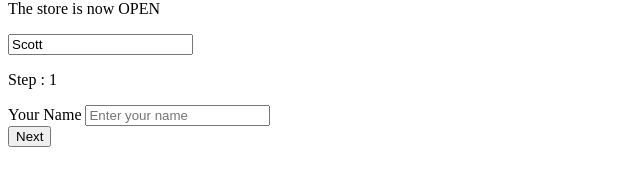
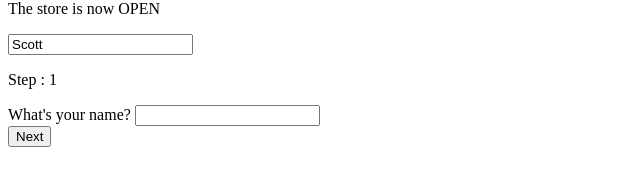
Before and after one commit to MuaviyaImran/svelte-learn-basic, a SvelteKit app: page / in a window 1280 px wide. Shown: the part 251-436 px from the top of the page, without its empty margins (0-640 px from the left). Built offline with nearby package versions, Linux system fonts and the light colour scheme.

Commit message:
Completed Form Submission

```diff
--- a/src/routes/Forms.svelte
+++ b/src/routes/Forms.svelte
@@ -1,61 +1,67 @@
 <script lang="ts">
 	let formState = $state({
-		name: '',
-		birthday: '',
+		answers: {},
 		step: 0,
 		error: ''
 	});
+	const QUESTIONS = [
+		{
+			question: "What's your name?",
+			type: 'text',
+			id: 'name'
+		},
+		{
+			question: "What's your birthday?",
+			type: 'date',
+			id: 'birthday'
+		},
+		{
+			question: "What's your favorite color? (Select one)",
+			type: 'color',
+			id: 'color'
+		}
+	];
+	function nextStep(id: string) {
+		if (formState.answers[id]) {
+			formState.step += 1;
+			formState.error = '';
+		} else {
+			formState.error = 'Please fill out the form field';
+		}
+	}
 </script>
 
 <main>
-	<p>Step : {formState.step + 1}</p>
+	{#if formState.step === QUESTIONS.length}
+		<p class="success">Thank You...! Form submitted successfully!</p>
+	{:else}
+		<p>Step : {formState.step + 1}</p>
+	{/if}
 
-	{#if formState.step == 0}
-		<div>
-			<label for="name">Your Name</label>
-			<input type="text" id="name" bind:value={formState.name} placeholder="Enter your name" />
-		</div>
-		<button
-			onclick={() => {
-				if (formState.name !== '') {
-					formState.step += 1;
-					formState.error = '';
-				} else {
-					formState.error = 'Please enter your name';
-				}
-			}}
-		>
-			Next
-		</button>
-	{:else if formState.step == 1}
-		<div>
-			<label for="name">Your Birthday</label>
-			<input
-				type="date"
-				id="bday"
-				bind:value={formState.birthday}
-				placeholder="Enter your birthday"
-			/>
-		</div>
-		<button
-			onclick={() => {
-				if (formState.birthday !== '') {
-					formState.step += 1;
-					formState.error = '';
-				} else {
-					formState.error = 'Please enter your birthday';
-				}
-			}}
-		>
-			Next
-		</button>
-	{:else if formState.step == 2}
-		<p class="success">Form Submitted Successfully</p>
-	{/if}
+	{#each QUESTIONS as { question, id, type }, index (id)}
+		{#if index === formState.step}
+			{@render formStep({ question, type, id })}
+		{/if}
+	{/each}
+
 	{#if formState.error !== ''}
 		<p class="error">{formState.error}</p>
 	{/if}
 </main>
+
+{#snippet formStep({ question, type, id }: { question: string; type: string; id: string })}
+	<article>
+		<div>
+			<label for={id}>{question}</label>
+			<input {type} {id} bind:value={formState.answers[id]} />
+		</div>
+		{#if formState.step === QUESTIONS.length - 1}
+			<button onclick={() => nextStep(id)}>Submit</button>
+		{:else}
+			<button onclick={() => nextStep(id)}>Next</button>
+		{/if}
+	</article>
+{/snippet}
 
 <style>
 	.error {
```
